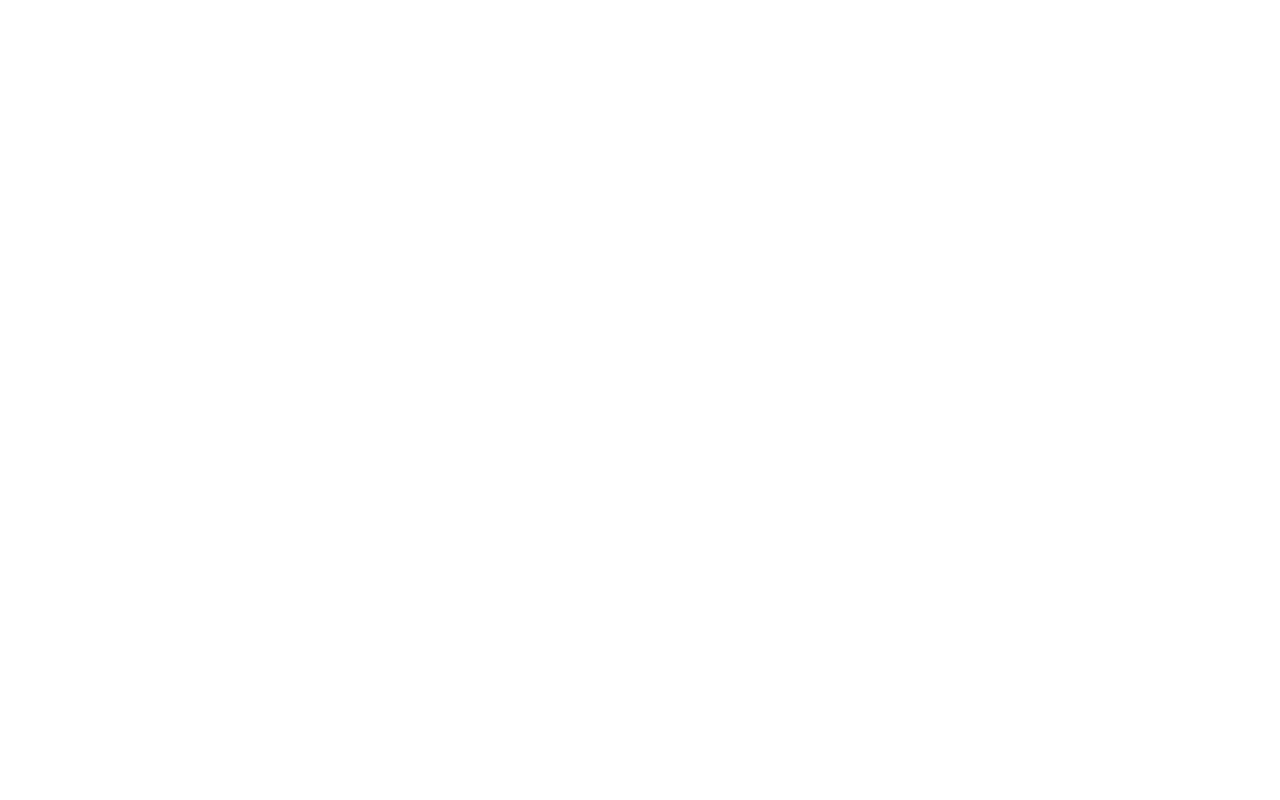
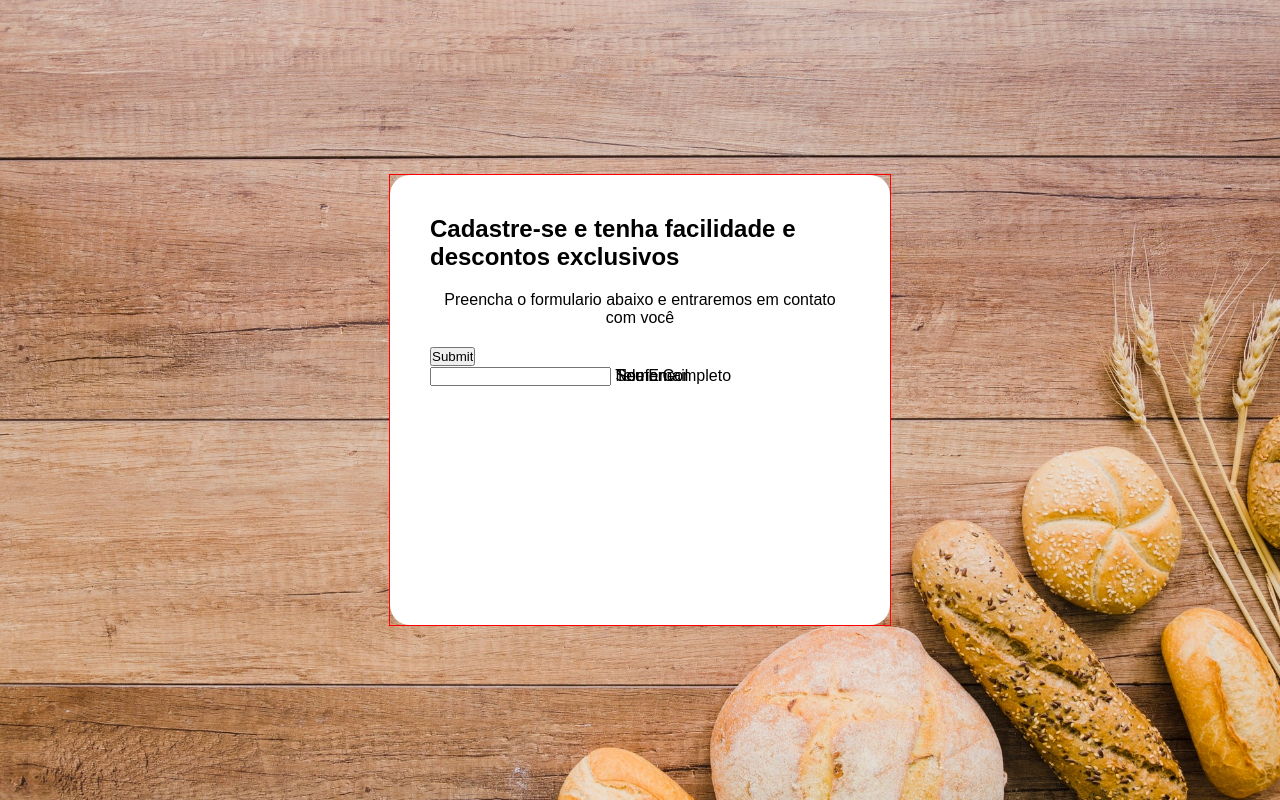
Before and after one commit to kesley-developer/Padaria-Web, a plain HTML site: page form.html in a window 1280 px wide. Drawn offline with Linux system fonts and the light colour scheme.

Commit message:
Update CSS

```diff
--- a/form.css
+++ b/form.css
@@ -0,0 +1,48 @@
+*{
+    margin: 0 auto;
+    padding: 0;
+    box-sizing: border-box;
+    font-family: sans-serif;
+}
+
+body{
+    width: 100%;
+    height: 100vh;
+    background-image: url(imgs/img-footer.jpg);
+    background-position: center;
+    background-repeat: no-repeat;
+    background-size: cover;
+    display: flex;
+    align-items: center;
+    justify-content: center;
+}
+
+.container{
+    border: 1px solid red;
+    max-width: 1200px;
+    margin: 0 auto;
+}
+
+form{
+    background-color: #fff;
+    max-width: 500px;
+    height: 450px;
+    padding: 40px;
+    border-radius: 20px;
+}
+
+form h1{
+    text-align: center;
+    font-size: 30px;
+    color: #111;
+}
+
+form p{
+    text-align: center;
+    margin: 20px 0;
+}
+
+.input-single{
+    position: absolute;
+    margin: 20px 0;
+}
--- a/form.html
+++ b/form.html
@@ -7,8 +7,28 @@
     <link rel="stylesheet" href="form.css">
 </head>
 <body>
-    <section id="form-container">
-
+    <section class="form-container">
+        <div class="container">
+            <form action="">
+                <h2>Cadastre-se e tenha facilidade e descontos exclusivos</h2>
+                <p>Preencha o formulario abaixo e entraremos em contato com você</p>
+                <div class="input-single">
+                    <input type="text" id="nome-box" class="input" name="nome" autocomplete="off" required>
+                    <label for="#nome-box">Nome Completo</label>
+                </div>
+                <div class="input-single">
+                    <input type="email" id="email-box" class="input" name="email" autocomplete="off" required>
+                    <label for="#email-box">Seu Email</label>
+                </div>
+                <div class="input-single" id="telefone-box" class="input" name="telefone" autocomplete="off" required>
+                    <input type="number">
+                    <label for="#telefone-box">Telefone</label>
+                </div>
+                <div>
+                    <input type="submit">
+                </div>
+            </form>
+        </div>
     </section>
 </body>
 </html>
```
Also changed, not shown: index.html (+1 -1 lines), products.html (+1 -1 lines).
